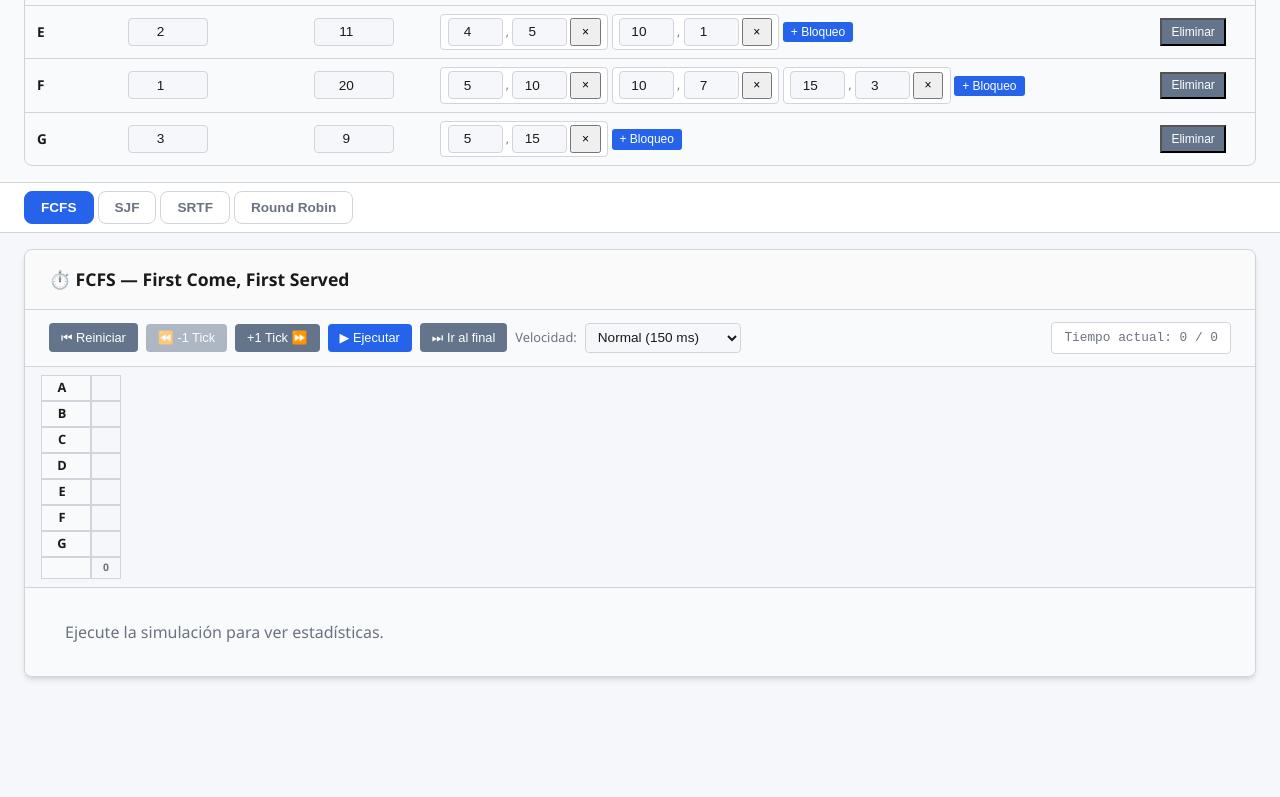
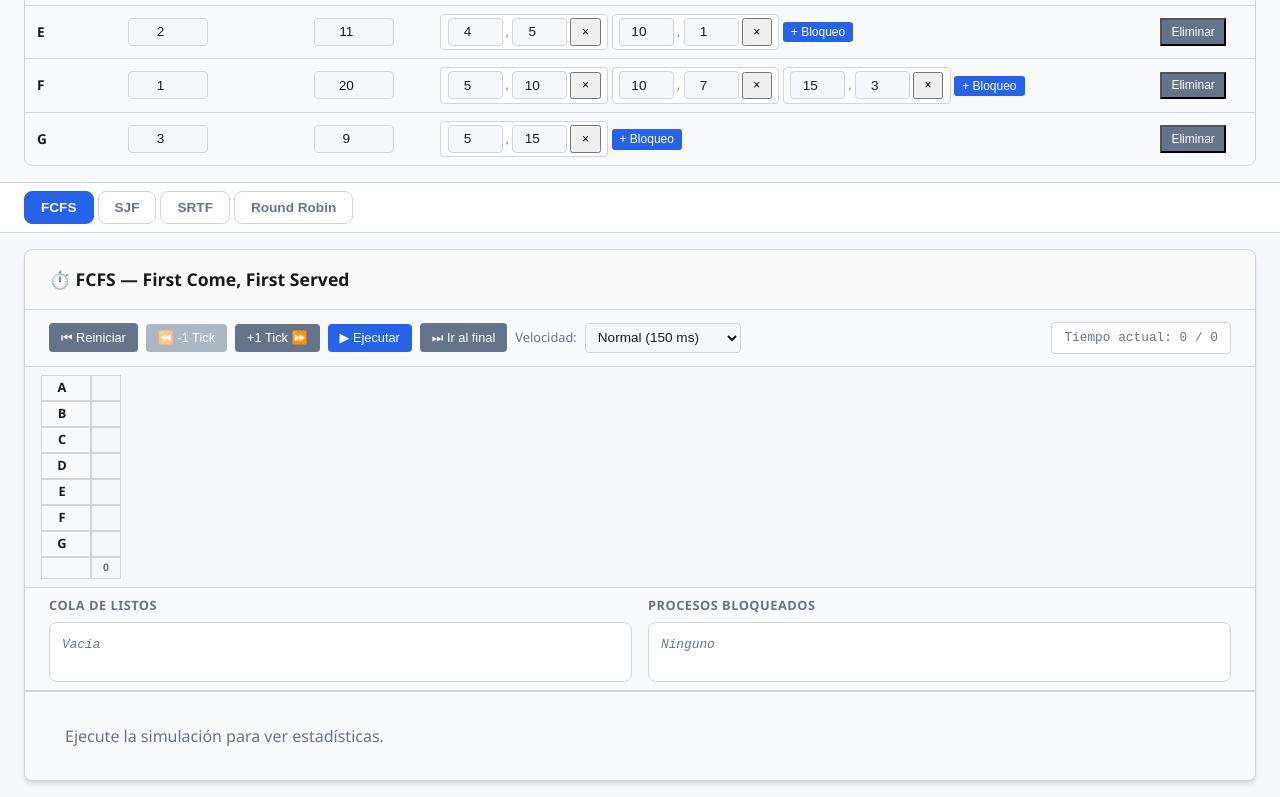
Before and after one commit to D1eG0594/Planificacion, a plain HTML site: page index.html in a window 1280 px wide. Shown: the part 429-1226 px from the top of the page. Before the commit the page ends 1122 px from the top, so only its background shows below. Drawn offline with Linux system fonts and the light colour scheme.

Commit message:
fix: Round Robin planificador y tablas de estado
- Corregido pasoRR: al salir de un tick PL, el proceso asignado ejecuta en el MISMO tick (no solo se asigna)
- Agregadas dos tablas debajo de cada Gantt: Cola de Listos y Procesos Bloqueados
- Las tablas se actualizan en cada tick mostrando qué procesos están en cola y cuáles bloqueados (con restante)
- Estados de cola ordenados por llegada (A, B, C...) manteniendo prioridad original

```diff
--- a/app.js
+++ b/app.js
@@ -402,18 +402,18 @@ function pasoRR(sim, t) {
   // 1. Si no hay proceso en CPU y hay listos, verificar si necesita PL
   if (!sim.enCPU && sim.colaListos.length > 0) {
     if (usarPL) {
-      // Tick de PL
+      // Tick de PL: consumir 1 tick en el dispatcher, ningún proceso ejecuta
       sim.esPL = true;
       sim.ejecutandoEsteTick = null;
       return;
     }
-    // Sin PL, asignar directamente
+    // Sin PL, asignar directamente y ejecutar este mismo tick
     sim.enCPU = sim.colaListos.shift();
     if (sim.enCPU.firstExecStart === null) sim.enCPU.firstExecStart = t;
     sim.quantumRestante = Q;
   }
 
-  // 2. Si venimos de un tick PL, ahora asignar CPU
+  // 2. Si venimos de un tick PL, asignar CPU Y ejecutar en este mismo tick
   if (sim.esPL) {
     sim.esPL = false;
     if (sim.colaListos.length > 0) {
@@ -421,8 +421,7 @@ function pasoRR(sim, t) {
       if (sim.enCPU.firstExecStart === null) sim.enCPU.firstExecStart = t;
       sim.quantumRestante = Q;
     }
-    sim.ejecutandoEsteTick = null;
-    return;
+    // Caer a la ejecución abajo para que el proceso asigne ejecute este tick
   }
 
   // 3. Ejecutar proceso en CPU
@@ -521,6 +520,7 @@ function renderTodoAlgoritmo(algoritmo) {
   if (!sim) return;
   renderControles(algoritmo);
   renderGantt(algoritmo);
+  renderEstado(algoritmo);
   renderStats(algoritmo);
   actualizarRelojIndicador(algoritmo);
 }
@@ -726,6 +726,40 @@ function renderGantt(algoritmo) {
   cont.innerHTML = html;
 }
 
+// ---------- Renderizado de estado: Listos y Bloqueados ----------
+function renderEstado(algoritmo) {
+  const sim = STATE.simulaciones[algoritmo];
+  if (!sim) return;
+
+  const ultimo = sim.timeline[sim.timeline.length - 1];
+  const cola = ultimo ? ultimo.cola : [];
+  const bloqueados = ultimo ? ultimo.bloqueados : [];
+
+  // Cola de Listos
+  const listosCont = $(`#listos-${algoritmo}`);
+  if (listosCont) {
+    if (cola.length === 0) {
+      listosCont.textContent = 'Vacía';
+      listosCont.className = 'state-list vacia';
+    } else {
+      listosCont.textContent = cola.join(', ');
+      listosCont.className = 'state-list';
+    }
+  }
+
+  // Procesos Bloqueados
+  const bloqueadosCont = $(`#bloqueados-${algoritmo}`);
+  if (bloqueadosCont) {
+    if (bloqueados.length === 0) {
+      bloqueadosCont.textContent = 'Ninguno';
+      bloqueadosCont.className = 'state-list vacia';
+    } else {
+      bloqueadosCont.textContent = bloqueados.map(b => `${b.id} (${b.rem})`).join(', ');
+      bloqueadosCont.className = 'state-list';
+    }
+  }
+}
+
 // ========== ESTADÍSTICAS ==========
 
 function renderStats(algoritmo) {
--- a/index.html
+++ b/index.html
@@ -63,6 +63,16 @@
         </div>
         <div id="controls-fcfs" class="cpu-controls"></div>
         <div id="gantt-fcfs" class="gantt-container"></div>
+        <div class="state-tables">
+          <div class="state-table">
+            <h3>Cola de Listos</h3>
+            <div id="listos-fcfs" class="state-list">Vacía</div>
+          </div>
+          <div class="state-table">
+            <h3>Procesos Bloqueados</h3>
+            <div id="bloqueados-fcfs" class="state-list">Ninguno</div>
+          </div>
+        </div>
         <div id="stats-fcfs" class="stats-container"></div>
       </div>
     </section>
@@ -75,6 +85,16 @@
         </div>
         <div id="controls-sjf" class="cpu-controls"></div>
         <div id="gantt-sjf" class="gantt-container"></div>
+        <div class="state-tables">
+          <div class="state-table">
+            <h3>Cola de Listos</h3>
+            <div id="listos-sjf" class="state-list">Vacía</div>
+          </div>
+          <div class="state-table">
+            <h3>Procesos Bloqueados</h3>
+            <div id="bloqueados-sjf" class="state-list">Ninguno</div>
+          </div>
+        </div>
         <div id="stats-sjf" class="stats-container"></div>
       </div>
     </section>
@@ -87,6 +107,16 @@
         </div>
         <div id="controls-srtf" class="cpu-controls"></div>
         <div id="gantt-srtf" class="gantt-container"></div>
+        <div class="state-tables">
+          <div class="state-table">
+            <h3>Cola de Listos</h3>
+            <div id="listos-srtf" class="state-list">Vacía</div>
+          </div>
+          <div class="state-table">
+            <h3>Procesos Bloqueados</h3>
+            <div id="bloqueados-srtf" class="state-list">Ninguno</div>
+          </div>
+        </div>
         <div id="stats-srtf" class="stats-container"></div>
       </div>
     </section>
@@ -99,6 +129,16 @@
         </div>
         <div id="controls-rr" class="cpu-controls rr-controls"></div>
         <div id="gantt-rr" class="gantt-container"></div>
+        <div class="state-tables">
+          <div class="state-table">
+            <h3>Cola de Listos</h3>
+            <div id="listos-rr" class="state-list">Vacía</div>
+          </div>
+          <div class="state-table">
+            <h3>Procesos Bloqueados</h3>
+            <div id="bloqueados-rr" class="state-list">Ninguno</div>
+          </div>
+        </div>
         <div id="stats-rr" class="stats-container"></div>
       </div>
     </section>
--- a/styles.css
+++ b/styles.css
@@ -282,6 +282,45 @@ td button.secondary:hover { background: var(--secondary-hover); }
 /* Tooltip en celdas */
 .gantt-cell[title] { cursor: help; }
 
+/* ---------- Tablas de estado (Listos / Bloqueados) ---------- */
+.state-tables {
+  display: flex;
+  gap: 1rem;
+  padding: 0.5rem 1.5rem;
+  background: var(--bg-panel);
+  border-top: 1px solid var(--border);
+  border-bottom: 1px solid var(--border);
+  flex-wrap: wrap;
+  align-items: flex-start;
+}
+.state-table {
+  flex: 1;
+  min-width: 200px;
+}
+.state-table h3 {
+  font-size: 0.8rem;
+  margin-bottom: 0.4rem;
+  color: var(--text-muted);
+  text-transform: uppercase;
+  letter-spacing: 0.5px;
+}
+.state-list {
+  background: var(--bg-card);
+  border: 1px solid var(--border);
+  border-radius: var(--radius);
+  padding: 0.75rem;
+  font-size: 0.8rem;
+  font-family: monospace;
+  color: var(--text-main);
+  min-height: 60px;
+  max-height: 120px;
+  overflow-y: auto;
+}
+.state-list.vacia {
+  color: var(--text-muted);
+  font-style: italic;
+}
+
 /* ---------- Contenedor Estadísticas ---------- */
 .stats-container { padding: 1rem 1.5rem; background: var(--bg-panel); border-top: 1px solid var(--border); }
 .stats-container h3 { font-size: 0.9rem; margin-bottom: 0.5rem; color: var(--text-muted); }
```
